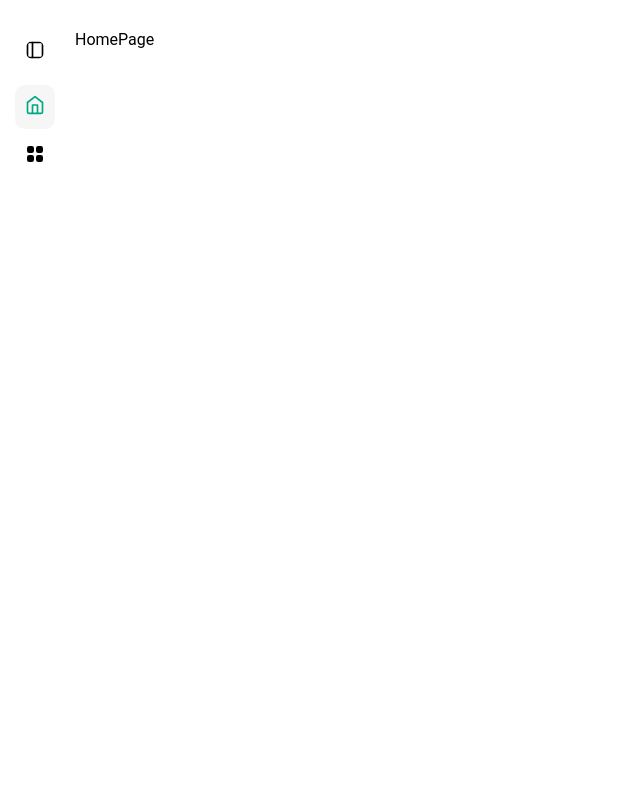
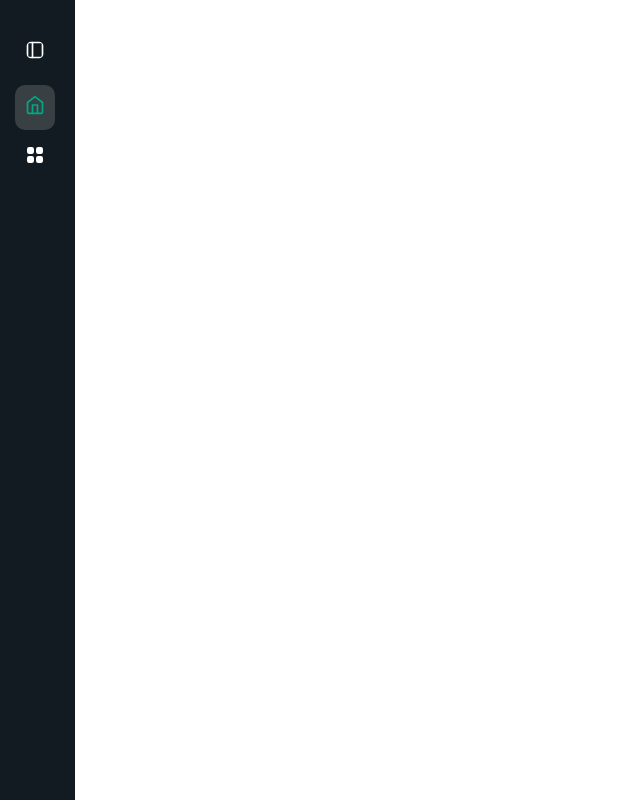
Before and after one commit to romarcucci/TheBestBuys, a React (Create React App) app: page / in a window 1280 px wide. Shown: the whole page, without its empty margins (0-640 px from the left). Built offline with nearby package versions, Linux system fonts and the light colour scheme.

Commit message:
chatbot page

```diff
--- a/src/App.scss
+++ b/src/App.scss
@@ -4,12 +4,31 @@ $box-sizing: border-box; /* Standard box-sizing for consistent layout */
 $font-family: roboto; /* Default font family for the app */
 $app-min-height: 100vh; /* Minimum height for the app component */
 
-/* Variables for background video */
-$video-position: fixed; /* Video is fixed in place */
-$video-width: 100%; /* Video spans the entire width */
-$video-height: 100%; /* Video spans the entire height */
-$video-object-fit: cover; /* Video covers the entire area */
-$video-z-index: -1; /* Video stays in the background */
+/* Styling for the main App component */
+.app {
+  display: flex; /* Use Flexbox for layout management */
+  flex-direction: column; /* Arrange child elements in a vertical stack */
+  min-height: $app-min-height; /* Ensure the app covers at least the full viewport height */
+  position: relative;
+  color: #fff;
+  font-family:
+    system-ui,
+    -apple-system,
+    BlinkMacSystemFont,
+    'Segoe UI',
+    Roboto,
+    Oxygen,
+    Ubuntu,
+    Cantarell,
+    'Open Sans',
+    'Helvetica Neue',
+    sans-serif;
+}
+
+.content {
+  flex-grow: 1;
+  padding: 1rem;
+}
 
 /* Base styling for the entire application */
 body {
@@ -18,21 +37,3 @@ body {
   box-sizing: $box-sizing; /* Apply consistent box-sizing */
   font-family: $font-family; /* Set the default font family */
 }
-
-/* Styling for the main App component */
-.app {
-  display: flex; /* Use Flexbox for layout management */
-  flex-direction: column; /* Arrange child elements in a vertical stack */
-  min-height: $app-min-height; /* Ensure the app covers at least the full viewport height */
-}
-
-/* Styling for the background video */
-.background-video {
-  position: $video-position; /* Fix the video in place */
-  top: 0; /* Align the top edge with the top of the viewport */
-  left: 0; /* Align the left edge with the left of the viewport */
-  width: $video-width; /* Set the width to 100% */
-  height: $video-height; /* Set the height to 100% */
-  object-fit: $video-object-fit; /* Ensure the video fills the entire area without distorting */
-  z-index: $video-z-index; /* Position the video behind other content */
-}
--- a/src/pages/Chatbot.tsx
+++ b/src/pages/Chatbot.tsx
@@ -3,8 +3,22 @@ import React from 'react';
 import ChatbotInterface from '../components/chatbot/ChatbotInterface';
 import '../styles/pages/Chatbot.scss';
 
+import backgroundVideo from '../assets/videos/background.mp4';
+
 const HomePage = () => {
-  return <ChatbotInterface />;
+  return (
+    <div>
+      <video
+        className="background-video"
+        autoPlay
+        loop
+        muted
+        playsInline
+        src={backgroundVideo}
+      />
+      <ChatbotInterface />
+    </div>
+  );
 };
 
 export default HomePage;
--- a/src/styles/Header.scss
+++ b/src/styles/Header.scss
@@ -1,14 +1,16 @@
 .navigation-bar {
   position: fixed;
-  margin-left: 15px;
+  padding-left: 15px;
   top: 0;
   height: 100%;
   transition: width 0.3s ease;
   width: 60px;
+  background-color: #111b21;
   -webkit-tap-highlight-color: transparent;
 
   &.expanded {
     width: 200px;
+    padding-right: 15px;
   }
 
   a {
--- a/src/styles/pages/Chatbot.scss
+++ b/src/styles/pages/Chatbot.scss
@@ -0,0 +1,17 @@
+/* Variables for background video */
+$video-position: fixed; /* Video is fixed in place */
+$video-width: 100%; /* Video spans the entire width */
+$video-height: 100%; /* Video spans the entire height */
+$video-object-fit: cover; /* Video covers the entire area */
+$video-z-index: -1; /* Video stays in the background */
+
+/* Styling for the background video */
+.background-video {
+  position: $video-position; /* Fix the video in place */
+  top: 0; /* Align the top edge with the top of the viewport */
+  left: 0; /* Align the left edge with the left of the viewport */
+  width: $video-width; /* Set the width to 100% */
+  height: $video-height; /* Set the height to 100% */
+  object-fit: $video-object-fit; /* Ensure the video fills the entire area without distorting */
+  z-index: $video-z-index; /* Position the video behind other content */
+}
```
